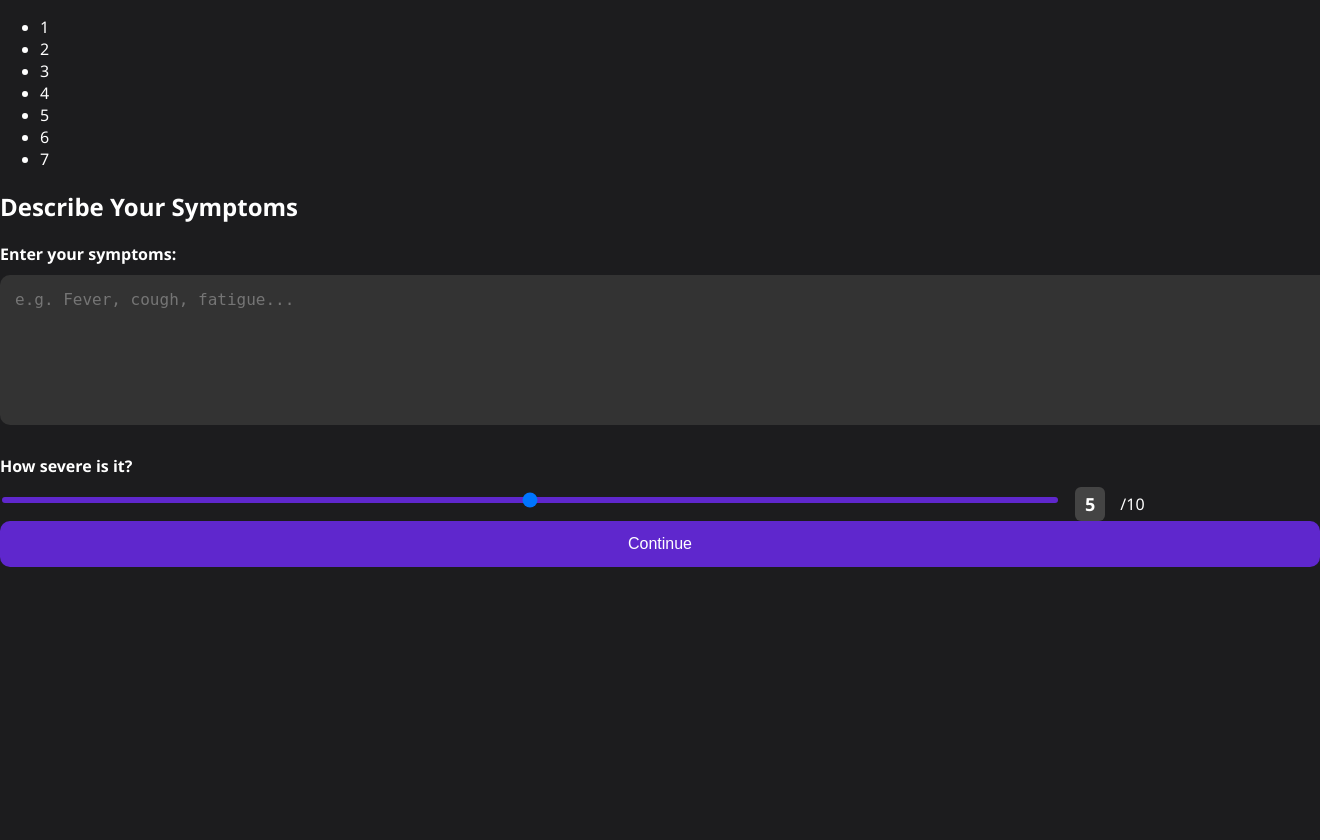
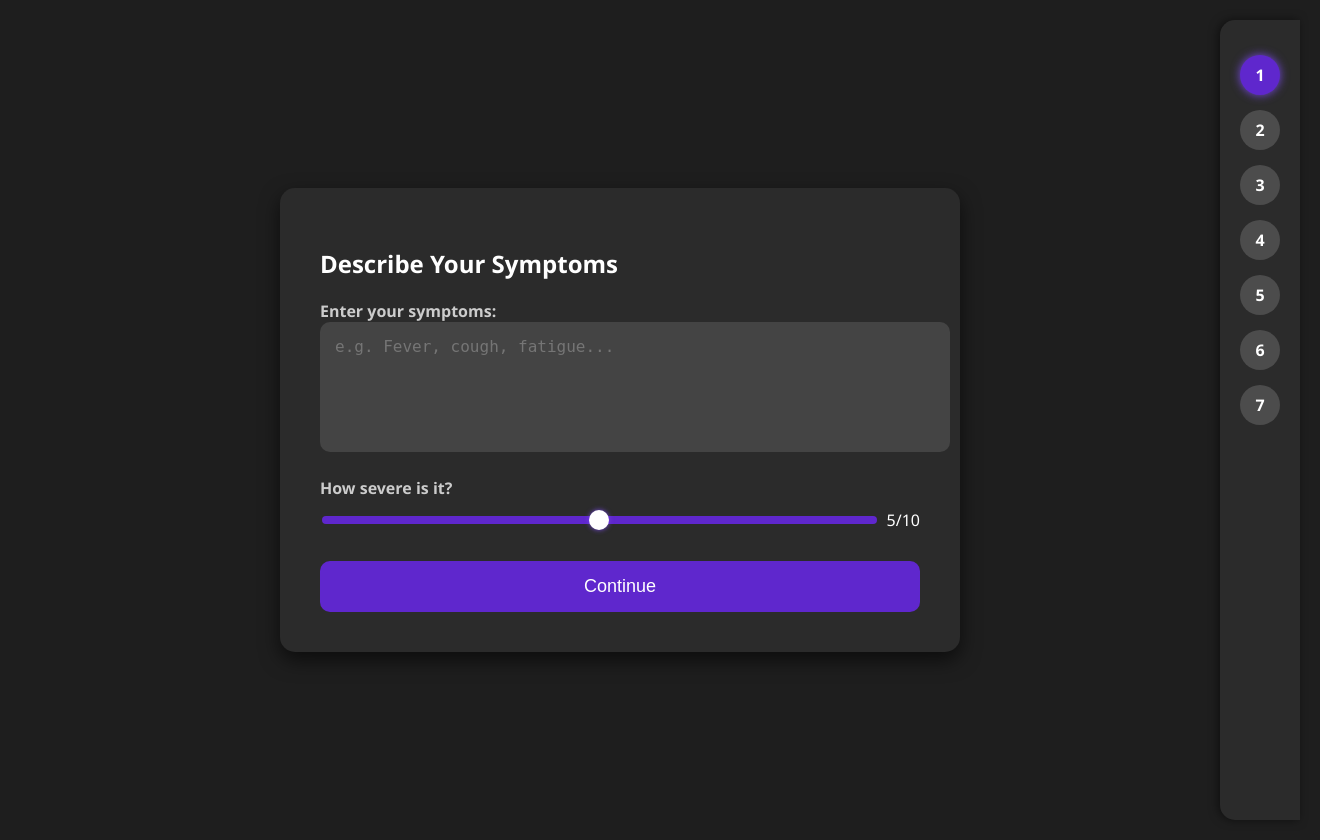
Before and after one commit to Pro1609/healthcare, a Flask app: page /symptoms in a window 1320 px wide; the page is wider, and only the part inside the window is pictured. Before the commit the page ends 567 px from the top of that part, so only its background shows below. Run offline with Flask 3, Linux system fonts and the light colour scheme.

Commit message:
Update symptoms.css

```diff
--- a/static/css/symptoms.css
+++ b/static/css/symptoms.css
@@ -1,128 +1,150 @@
 body {
   margin: 0;
+  padding: 0;
+  background-color: #1e1e1e;
+  color: white;
   font-family: 'Segoe UI', sans-serif;
-  background-color: #1c1c1e;
-  color: white;
-  display: flex;
-  flex-direction: column;
-  min-height: 100vh;
 }
 
-.wrapper {
+.container {
   display: flex;
-  flex-direction: row;
-  height: 100vh;
+  flex-direction: row-reverse;
+  min-height: 100vh;
+  padding: 20px;
 }
 
-.steps-bar {
-  display: flex;
-  flex-direction: column;
-  background-color: #2a2a2d;
+.step-bar {
+  width: 60px;
+  background-color: #2b2b2b;
   padding: 20px 10px;
-  min-width: 60px;
-  align-items: center;
-  border-top-right-radius: 10px;
-  border-bottom-right-radius: 10px;
+  border-radius: 15px 0 0 15px;
+  box-shadow: -2px 0 10px rgba(0, 0, 0, 0.5);
 }
 
-.step {
-  background-color: #444;
-  color: #bbb;
-  padding: 10px 15px;
-  margin: 10px 0;
+.step-bar ul {
+  list-style-type: none;
+  padding: 0;
+  margin: 0;
+}
+
+.step-bar ul li {
+  width: 40px;
+  height: 40px;
+  margin: 15px auto;
+  background-color: #4c4c4c;
+  color: white;
   border-radius: 50%;
   text-align: center;
-  width: 40px;
-  height: 40px;
-  display: flex;
-  align-items: center;
-  justify-content: center;
+  line-height: 40px;
+  font-weight: bold;
+  transition: background 0.3s ease;
 }
 
-.step.active {
+.step-bar ul li.active {
   background-color: #5f27cd;
-  color: white;
-  font-weight: bold;
+  box-shadow: 0 0 10px #7649e0;
 }
 
-.form-container {
-  flex: 1;
-  padding: 30px;
-  background-color: #2a2a2d;
-  border-radius: 15px;
+.form-box {
+  background-color: #2b2b2b;
+  padding: 40px;
   margin: auto;
   max-width: 600px;
-  box-shadow: 0 5px 15px rgba(0,0,0,0.3);
+  width: 100%;
+  border-radius: 15px;
+  box-shadow: 0 8px 20px rgba(0, 0, 0, 0.6);
+  animation: fadeIn 0.6s ease-in;
+}
+
+@keyframes fadeIn {
+  from { opacity: 0; transform: translateY(20px); }
+  to { opacity: 1; transform: translateY(0); }
+}
+
+label {
+  display: block;
+  margin-top: 20px;
+  font-weight: bold;
+  color: #ccc;
 }
 
 textarea {
   width: 100%;
-  height: 120px;
+  height: 100px;
   padding: 15px;
-  font-size: 16px;
   border-radius: 10px;
   border: none;
-  margin-bottom: 25px;
-  background-color: #333;
+  background-color: #444;
   color: white;
-}
-
-label {
-  display: block;
-  margin-bottom: 10px;
-  font-weight: 600;
-}
-
-input[type=range] {
-  width: 80%;
-  appearance: none;
-  height: 6px;
-  background: #5f27cd;
-  border-radius: 5px;
-  outline: none;
-  margin-bottom: 10px;
+  resize: none;
+  font-size: 16px;
 }
 
 .slider-container {
   display: flex;
   align-items: center;
-  gap: 15px;
+  margin-top: 10px;
 }
 
-span#severity-value {
-  font-size: 18px;
-  font-weight: bold;
-  background: #444;
-  padding: 5px 10px;
-  border-radius: 6px;
+input[type="range"] {
+  flex: 1;
+  margin-right: 10px;
+  -webkit-appearance: none;
+  background: #5f27cd;
+  height: 8px;
+  border-radius: 5px;
+  outline: none;
 }
 
-button {
+input[type="range"]::-webkit-slider-thumb {
+  -webkit-appearance: none;
+  width: 20px;
+  height: 20px;
+  background: #fff;
+  border-radius: 50%;
+  box-shadow: 0 0 5px #7649e0;
+  cursor: pointer;
+  transition: background 0.3s ease;
+}
+
+button[type="submit"] {
+  margin-top: 30px;
   width: 100%;
-  padding: 14px;
-  font-size: 16px;
-  border: none;
-  border-radius: 10px;
   background-color: #5f27cd;
   color: white;
+  border: none;
+  padding: 15px;
+  border-radius: 10px;
+  font-size: 18px;
   cursor: pointer;
-  transition: background-color 0.3s;
+  transition: background-color 0.3s ease;
 }
 
-button:hover {
+button[type="submit"]:hover {
   background-color: #7649e0;
 }
 
-@media (max-width: 768px) {
-  .wrapper {
-    flex-direction: column;
+@media screen and (max-width: 768px) {
+  .container {
+    flex-direction: column-reverse;
+    padding: 10px;
   }
-  .steps-bar {
+
+  .step-bar {
+    width: 100%;
+    display: flex;
     flex-direction: row;
     justify-content: center;
-    border-radius: 0;
+    border-radius: 15px;
+    margin-bottom: 20px;
   }
-  .step {
-    margin: 5px;
+
+  .step-bar ul {
+    display: flex;
+    gap: 10px;
+  }
+
+  .step-bar ul li {
+    margin: 0;
   }
 }
```
